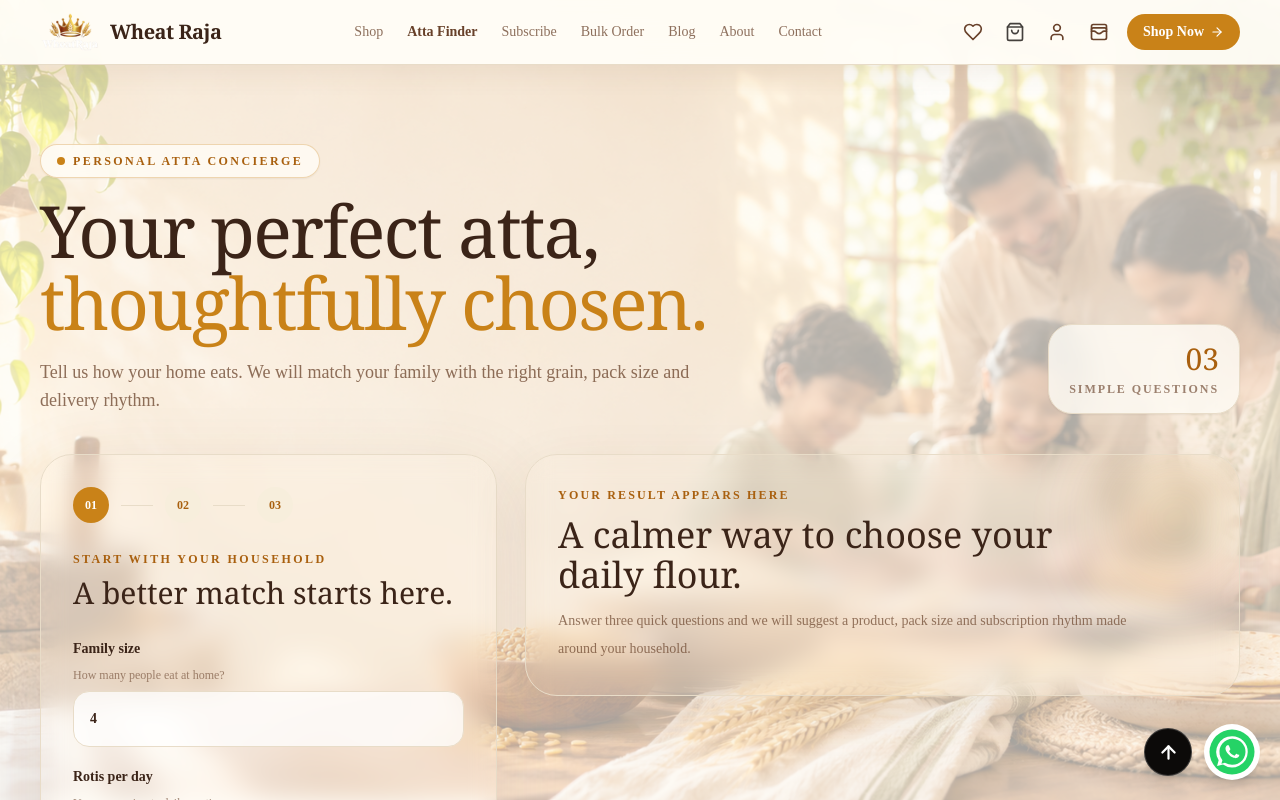
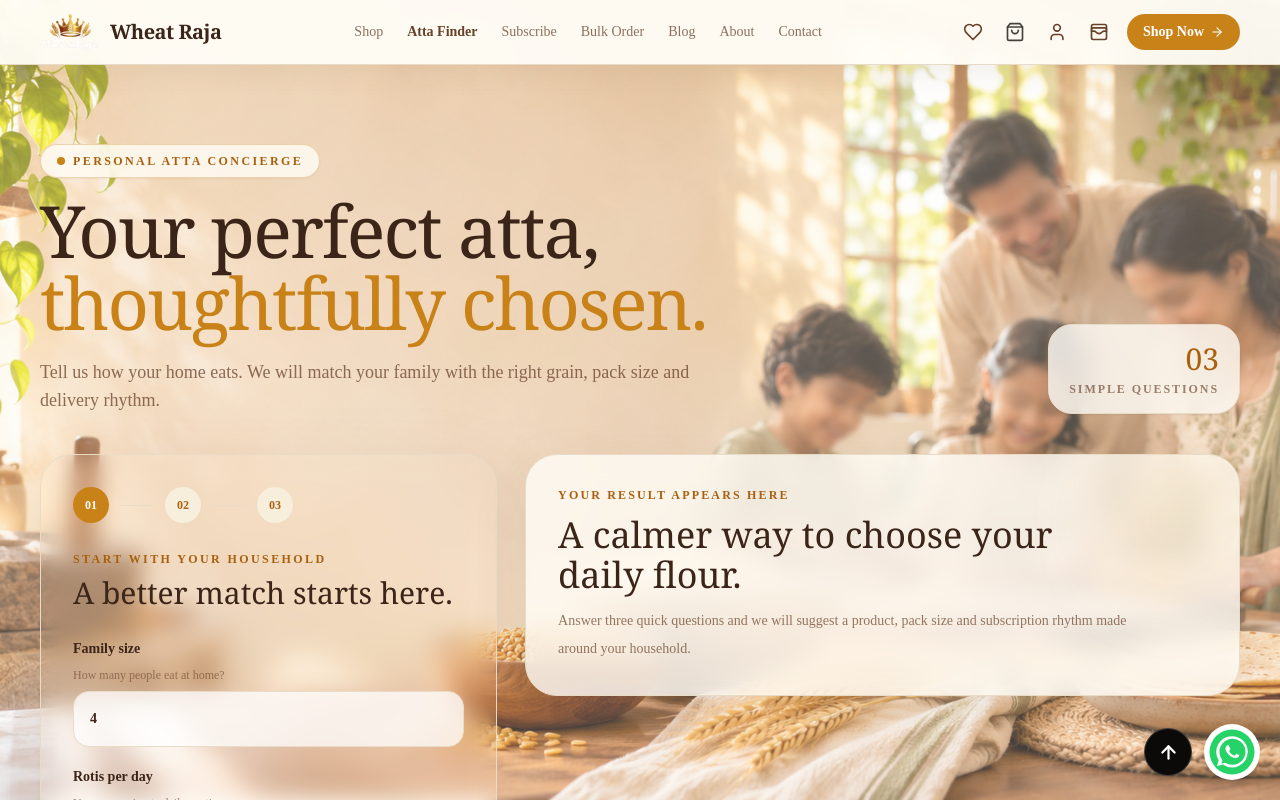
Before and after one commit to wheatrajatech-eng/wheatraja_website, a Next.js app in the folder apps/website/: page /atta-finder in a window 1280 px wide. Shown: the top 800 px of the page. Built offline with nearby package versions, Linux system fonts and the light colour scheme.

Commit message:
Improve atta finder background visibility

```diff
--- a/apps/website/components/atta-finder-client.tsx
+++ b/apps/website/components/atta-finder-client.tsx
@@ -55,9 +55,9 @@ export function AttaFinderClient() {
 
   return (
     <section className="relative isolate min-h-[calc(100vh-4rem)] overflow-hidden bg-[#fffdf7] px-5 py-12 md:px-10 md:py-20">
-      <div className="pointer-events-none fixed inset-0 z-0">
-        <Image src="/assets/banners/atta-finder-family.png" alt="" fill priority sizes="100vw" className="object-cover object-center opacity-35" />
-        <div className="absolute inset-0 bg-[#fffdf7]/68" />
+      <div className="pointer-events-none fixed inset-0 z-[1]">
+        <Image src="/assets/banners/atta-finder-family.png" alt="" fill priority sizes="100vw" className="object-cover object-center opacity-75" />
+        <div className="absolute inset-0 bg-[#fffdf7]/38" />
       </div>
 
       <div className="relative z-10 mx-auto max-w-7xl">
@@ -76,7 +76,7 @@ export function AttaFinderClient() {
         </div>
 
         <div className="grid items-start gap-7 lg:grid-cols-[.78fr_1.22fr]">
-          <div className="rounded-[32px] border border-[#e8dcc8] bg-[#fffdf7]/92 p-6 shadow-[0_24px_80px_rgba(104,65,42,.12)] backdrop-blur-md md:p-8">
+          <div className="rounded-[32px] border border-[#e8dcc8] bg-[#fffdf7]/84 p-6 shadow-[0_24px_80px_rgba(104,65,42,.12)] backdrop-blur-md md:p-8">
             <div className="mb-7 flex items-center gap-3">
               {["01", "02", "03"].map((step, index) => <div key={step} className="flex items-center gap-3"><span className={`grid h-9 w-9 place-items-center rounded-full text-xs font-black ${index === 0 ? "bg-[#c98218] text-white" : "bg-[#f7eedc] text-[#a9600f]"}`}>{step}</span>{index < 2 ? <span className="h-px w-8 bg-[#e8dcc8]" /> : null}</div>)}
             </div>
@@ -106,7 +106,7 @@ export function AttaFinderClient() {
                 <p className="mt-4 max-w-2xl text-sm leading-7 text-white/72">Estimated monthly usage: {result.estimated_monthly_kg} KG. {result.subscription_recommended ? "A subscription will keep your fresh-milled routine effortless." : "A one-time pack is a great place to start."}</p>
               </div>
             ) : (
-              <div className="relative overflow-hidden rounded-[32px] border border-[#e8dcc8] bg-[#fffdf7]/88 p-7 shadow-[0_20px_60px_rgba(104,65,42,.09)] backdrop-blur-md md:p-8">
+              <div className="relative overflow-hidden rounded-[32px] border border-[#e8dcc8] bg-[#fffdf7]/80 p-7 shadow-[0_20px_60px_rgba(104,65,42,.09)] backdrop-blur-md md:p-8">
                 <div className="absolute right-0 top-0 h-32 w-32 rounded-full bg-[#e7b95e]/20 blur-2xl" />
                 <p className="relative text-xs font-black uppercase tracking-[.18em] text-[#a9600f]">Your result appears here</p>
                 <h2 className="relative mt-3 max-w-xl font-serif text-3xl text-[#3b2418] md:text-4xl">A calmer way to choose your daily flour.</h2>
```
